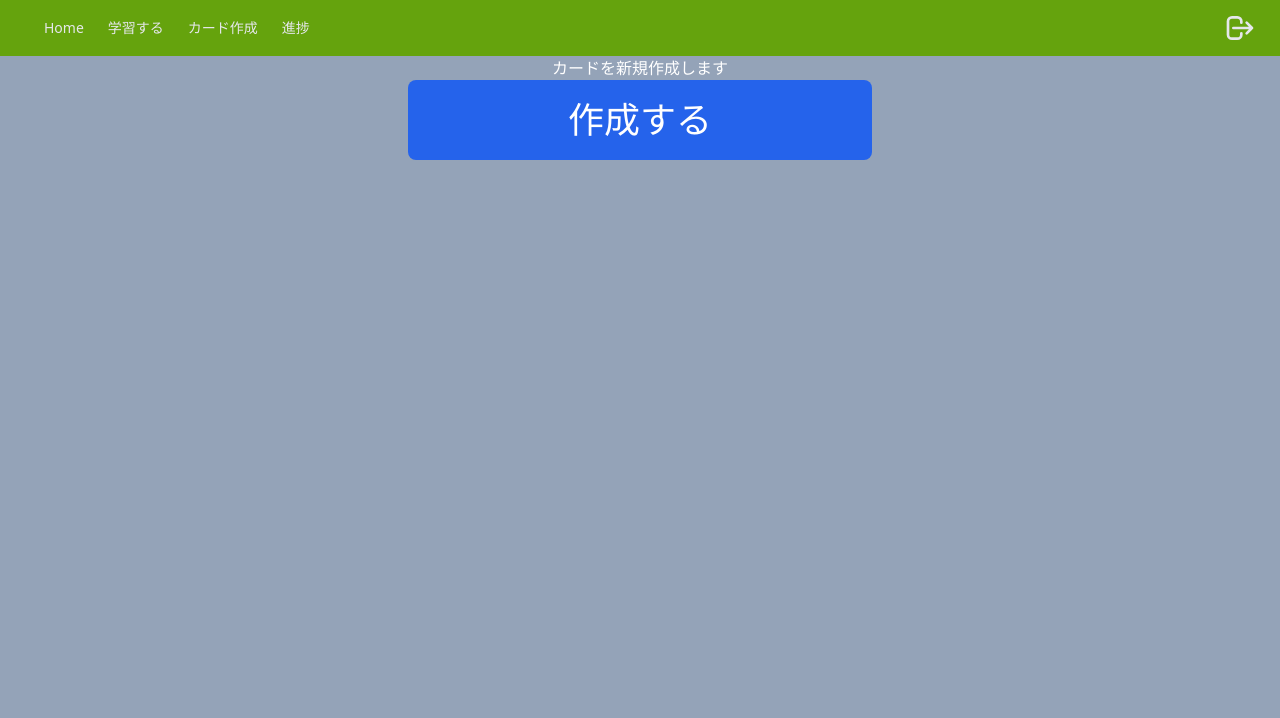
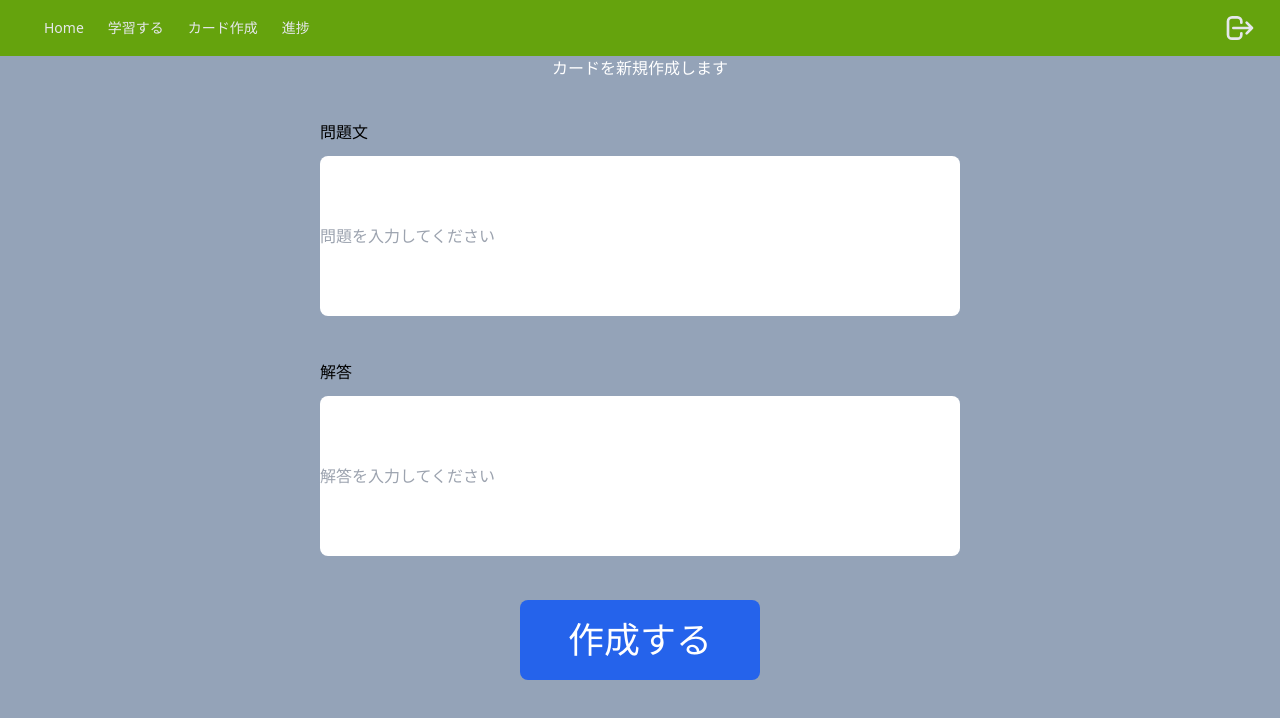
Before and after one commit to hiro7392/Ankicard_client, a React (Create React App) app: page /create in a window 1280 px wide. Shown: the top 718 px of the page. Built offline with nearby package versions, Linux system fonts and the light colour scheme.

Commit message:
カード新規作成画面のCSSを変更

```diff
--- a/src/atoms/AnswerToNextQuestionButton.tsx
+++ b/src/atoms/AnswerToNextQuestionButton.tsx
@@ -10,6 +10,6 @@ export const AnswerToNextQuestionButton=(props:questionIdManage)=>{
         props.ToNextQuestion();
     }
     return(
-        <button className="bg-teal-500 rounded-lg mt-3 p-3 text-white ml-5" onClick={onclickOpenAnswer}>次の問題へ</button>
+        <button className="bg-teal-500 rounded-lg mt-3 p-3 text-white ml-5 hover:bg-blue-600" onClick={onclickOpenAnswer}>次の問題へ</button>
     )
 };
--- a/src/atoms/QuestionToAnswerButton.tsx
+++ b/src/atoms/QuestionToAnswerButton.tsx
@@ -12,7 +12,7 @@ export const QuestionToAnswerButton=(props:questionStateManage)=>{
         props.changeQuestionState();
     }
     return(
-        <button className="bg-rose-500 rounded-lg mt-3 p-3 text-white"
+        <button className="bg-rose-500 rounded-lg mt-3 p-3 text-white hover:bg-lime-400"
             onClick={onclickOpenAnswer}
         >
             {props.buttonText}
--- a/src/organism/CreateQuestionCard.tsx
+++ b/src/organism/CreateQuestionCard.tsx
@@ -1,7 +1,35 @@
+import { SubmitHandler, useForm } from "react-hook-form";
+
+type CreateCardInputs={
+    questionText:string;
+    answerText:string;
+    //tag:string;
+}
 export const CreateQuestionCard=()=>{
+    const {register,handleSubmit,watch,formState:{errors}}=useForm<CreateCardInputs>();
+
+    const onSubmit:SubmitHandler<CreateCardInputs>=(data)=>console.log('onSibmit',data);
+    console.log('watch',watch('questionText'));  //watchは引数に渡した名前の入力値を監視する
+    const submitNewCard=()=>{
+
+    }
     return(
         <>
-            <button className="bg-blue-600 py-5 px-40 text-4xl rounded-lg text-white">作成する</button>
+
+            <form className="flex flex-col w-1/2 mx-auto">
+                <label className="h-60 mt-10">
+                    <p className="text-left mb-3"> 問題文</p>
+                    <input type="text" className=" h-40 w-full rounded-lg "
+                    placeholder="問題を入力してください" {...register('questionText')}/>
+                </label>
+                <label className="h-60">
+                    <p className="text-left mb-3">解答</p>
+                    <input type="text" className="mb-10 h-40 w-full rounded-lg"
+                    placeholder="解答を入力してください" {...register('answerText')}/>
+                </label>
+                <button className="bg-blue-600 py-5 w-60 mx-auto text-4xl rounded-lg text-white hover:bg-blue-400">作成する</button>
+
+            </form>
         </>
     )
 }
```
